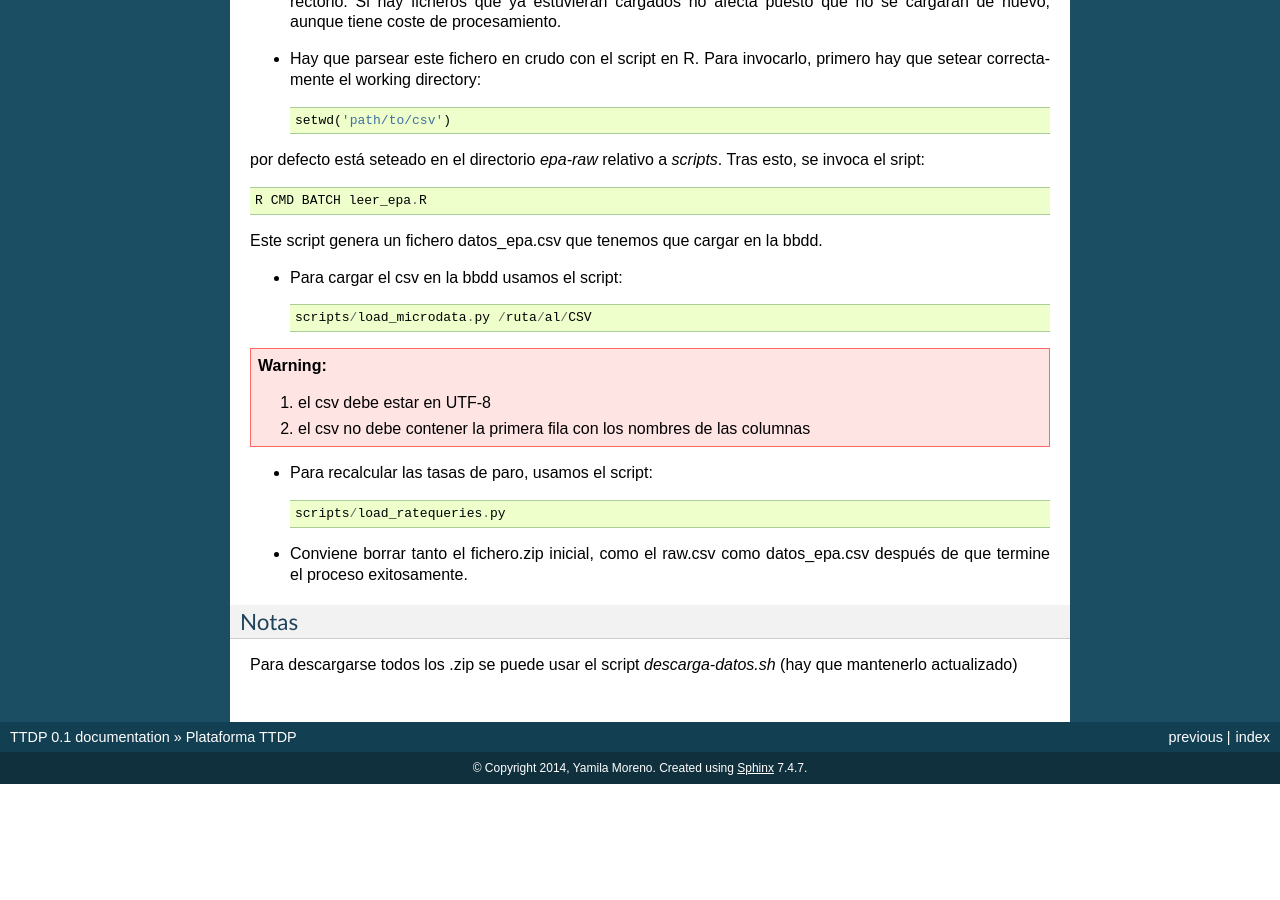
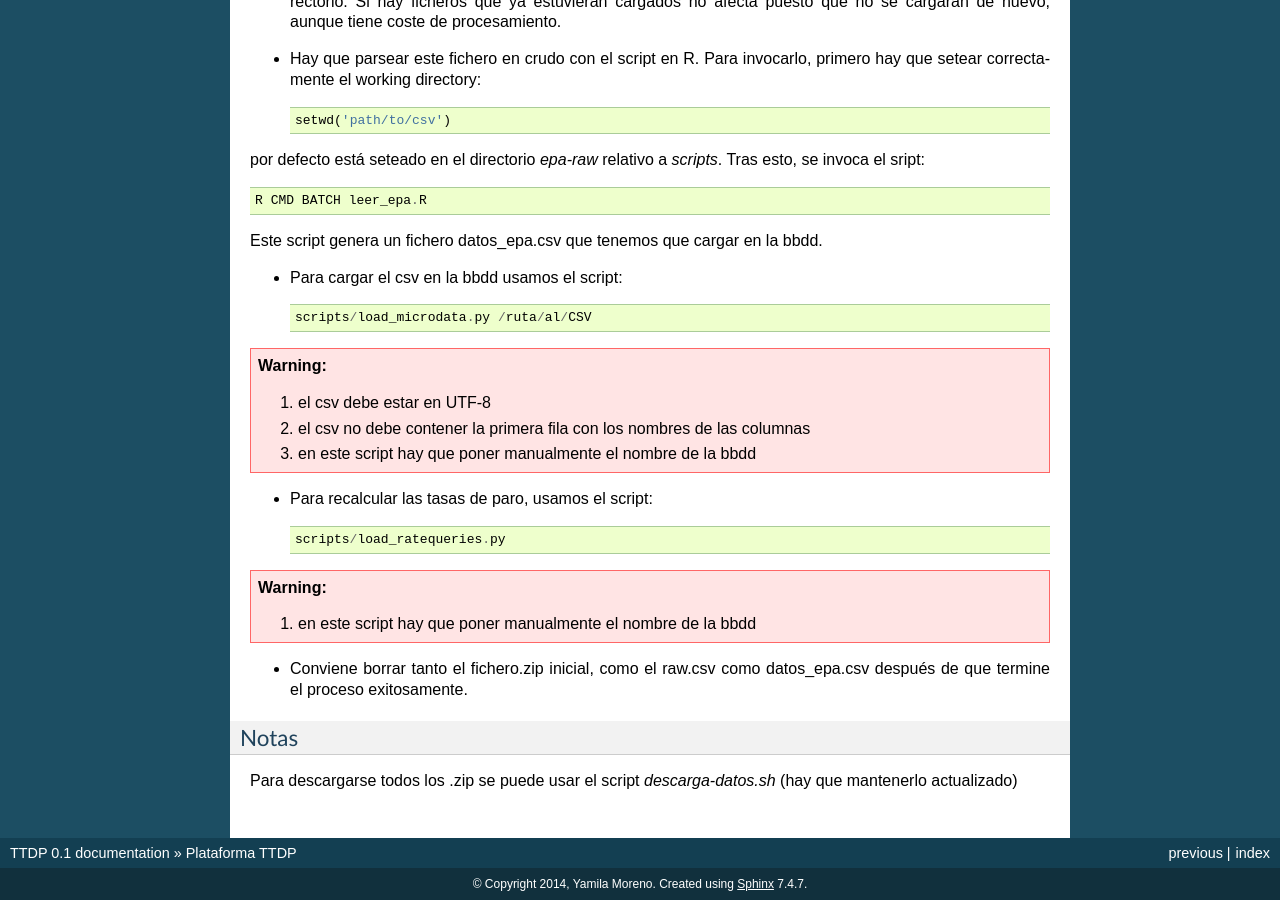
Before and after one commit to yamila-moreno/ttparo.es, a Sphinx documentation site: the page built from docs/source/documentation.rst, in a window 1280 px wide and 900 px high, scrolled down 1278 px. Built offline with Sphinx 7.4.7, drawn with Linux system fonts in a browser that asks for light colours; before the commit the page ends 2062 px from its top, so only the background shows below that.

Commit message:
Update documentation

```diff
--- a/docs/source/documentation.rst
+++ b/docs/source/documentation.rst
@@ -87,10 +87,15 @@ Este script genera un fichero datos_epa.csv que tenemos que cargar en la bbdd.
 
     (1) el csv debe estar en UTF-8
     (2) el csv no debe contener la primera fila con los nombres de las columnas
+    (3) en este script hay que poner manualmente el nombre de la bbdd
 
 * Para recalcular las tasas de paro, usamos el script::
 
     scripts/load_ratequeries.py
+
+.. warning::
+
+    (1) en este script hay que poner manualmente el nombre de la bbdd
 
 * Conviene borrar tanto el fichero.zip inicial, como el raw.csv como datos_epa.csv después de que termine el proceso exitosamente.
 
```
